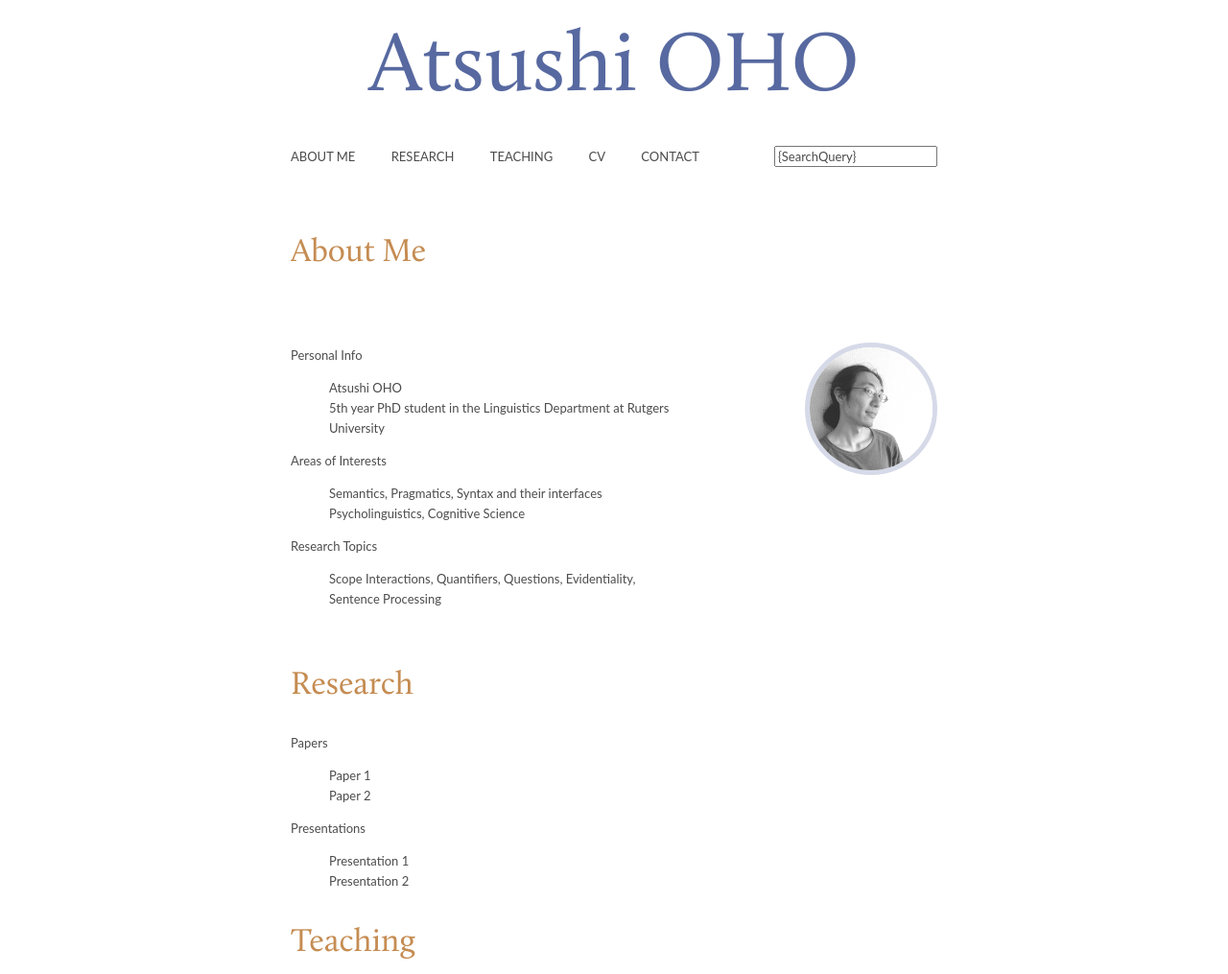
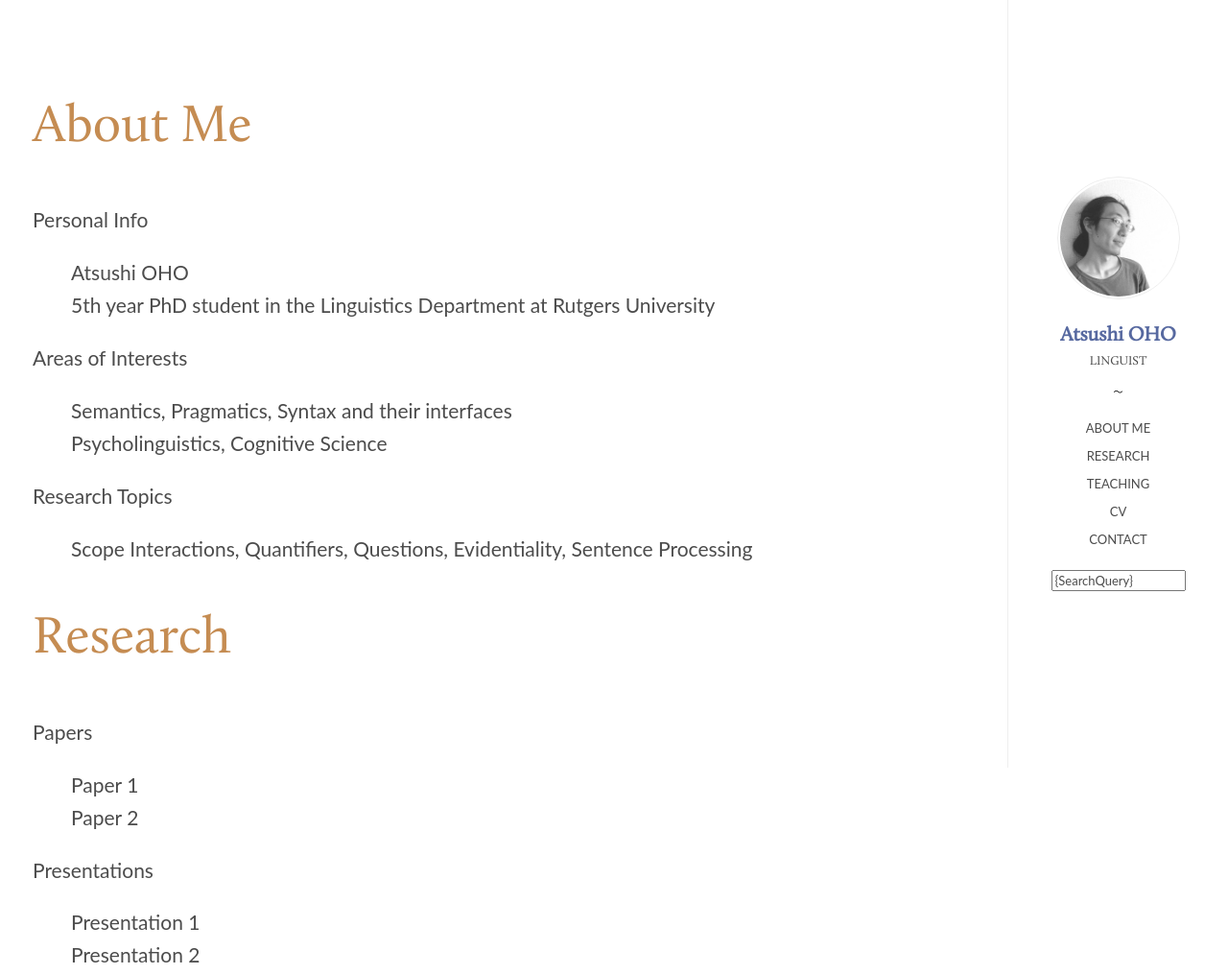
Before and after one commit to nkephart/Atsushi-Oho, a plain HTML site: page Code/tumblr/index.html in a window 1280 px wide. Shown: the top 1015 px of the page at 96% size. Drawn offline with nearby package versions, Linux system fonts and the light colour scheme; a small style sheet from the web is missing.

Commit message:
New layout

```diff
--- a/Code/tumblr/index.html
+++ b/Code/tumblr/index.html
@@ -59,24 +59,26 @@
 <body>
 <div id="top-ancher"></div>
 <header role="banner">
-  <h1><a href="#top-ancher">Atsushi OHO</a></h1>
+  <section id="title">
+    <h1><a href="">Atsushi OHO</a></h1>
+    <span class="subtitle">Linguist</span>
+  </section>
+<!--      <img src="{PortraitURL-128}" alt="Portrait" class="portrait" />-->
+  <img src="img/portrait_sq_128.png" alt="Portrait" class="portrait" />
   <nav role="navigation">
-    <ul>
-      <li><a href="#about">About Me</a></li>
-      <li><a href="#research">Research</a></li>
-      <li><a href="#teaching">Teaching</a></li>
-      <li><a href="#cv">CV</a></li>
-      <li><a href="#contact">Contact</a></li>
-    </ul>
+    <a href="#about">About Me</a>
+    <a href="#research">Research</a>
+    <a href="#teaching">Teaching</a>
+    <a href="#cv">CV</a>
+    <a href="#contact">Contact</a>
     <form action="/search" method="get" id="" class="search-form">
-      <input type="text" placeholder="Search contents..." id="" name="" value="{SearchQuery}" />
+      <input type="text" placeholder="Search..." id="" name="" value="{SearchQuery}" />
     </form>
   </nav>
 </header>
 <article role="main">
   <section id="about">
     <h2>About Me</h2>
-    <section id="about-text">
     <h3>Personal Info</h3>
     <ul>
       <li>Atsushi OHO</li>
@@ -91,11 +93,6 @@
     <ul>
       <li>Scope Interactions, Quantifiers, Questions, Evidentiality, Sentence Processing</li>
     </ul>
-    </section>
-    <section id="about-image">
-<!--      <img src="{PortraitURL-128}" alt="Portrait" class="portrait" />-->
-      <img src="img/portrait_sq_128.png" alt="Portrait" class="portrait" />
-    </section>
   </section>
 
   <section id="research">
@@ -223,13 +220,10 @@
   </section>
 </article>
 <footer role="contentinfo">
-  <div id="footer-container">
-    <ul class="footer-notes">
+  <ul>
     <li>Copyright&nbsp;&copy;&nbsp;{CopyrightYears}&nbsp;<a href="http://atsushioho-draft.tumblr.com">Atsushi&nbsp;OHO</a></li>
-      <li>|</li>
     <li><a href="#top-ancher">Back to top</a></li>
   </ul>
-  </div>
 </footer>
 <!-- jQuery libs and scripts -->
 <script type="text/javascript" src="http://ajax.googleapis.com/ajax/libs/jquery/2.1.1/jquery.min.js"></script>
@@ -244,7 +238,6 @@
   (i[r].q=i[r].q||[]).push(arguments)},i[r].l=1*new Date();a=s.createElement(o),
   m=s.getElementsByTagName(o)[0];a.async=1;a.src=g;m.parentNode.insertBefore(a,m)
   })(window,document,'script','//www.google-analytics.com/analytics.js','ga');
-
   ga('create', 'UA-53010814-1', 'auto');
   ga('send', 'pageview');
 </script>
--- a/Code/tumblr/sass/modules/_font-size.scss
+++ b/Code/tumblr/sass/modules/_font-size.scss
@@ -4,3 +4,14 @@
   font-size: $size*10+px;
   font-size: $size+rem;
 }
+
+@mixin font-smoothing($value: antialiased) {
+  @if $value == antialiased {
+    -webkit-font-smoothing: antialiased;
+    -moz-osx-font-smoothing: grayscale;
+  }
+  @else {
+    -webkit-font-smoothing: subpixel-antialiased;
+    -moz-osx-font-smoothing: auto;
+  }
+}
--- a/Code/tumblr/sass/modules/_variables.scss
+++ b/Code/tumblr/sass/modules/_variables.scss
@@ -18,9 +18,9 @@ $color-brown-20: #f1e3d5;
 
 // Typography variables
 
-$font-size-title: 8.9rem;
-$font-size-heading: 3.4rem;
-$font-size-body: 1.3rem;
+//$font-size-title: @include font-size(1.3);
+//$font-size-heading: @include font-size(2.1);
+//$font-size-body: @include font-size(0.8);
 
 $font-color-title: $color-blue-80;
 $font-color-heading: $color-brown-80;
--- a/Code/tumblr/sass/partials/_base.scss
+++ b/Code/tumblr/sass/partials/_base.scss
@@ -17,7 +17,6 @@ html {
 
 body {
   width: auto;
-  min-height: 100%;
 }
 
 li {
--- a/Code/tumblr/sass/partials/_structure.scss
+++ b/Code/tumblr/sass/partials/_structure.scss
@@ -2,84 +2,67 @@
 
 /* Header */
 
-header h1 {
-  @include margin(0);
+header {
+  height: 100%;
+  width: 230px;
+  position: fixed;
+  top: 0;
+  right: 0;
+  text-align: center;
+  border-left: solid 1px #eee;
+  @include display-flex;
+  @include flex-direction(column);
+  @include align-items(center);
+  @include justify-content(center);
+  @include box-shadow(0px,10px,rgba(0,0,0,0.3));
+}
+
+img.portrait {
+  height: 128px;
+  width: 128px;
+  border: solid 1px #eee;
+  @include margin(0,0,1.3);
+  @include padding(0.2);
+  @include border-radius(50%);
+  @include order(-1);
+}
+
+#title {
+  h1 {
+    @include margin(0.8,0,0);
+  }
+  &:after {
+    display: block;
+    content: "〜";
+    @include margin(1.3,0);
+  }
 }
 
 nav {
-  width: 700px;
-  margin: 0 auto;
-  @include padding(0.8,1.3);
-  @include clearfix;
-  ul {
-    float: left;
-    @include inline-block;
-    @include margin(0);
-    @include padding(0);
-    li {
-      text-transform: uppercase;
-      @include padding(0,3.4,0,0);
-      @include inline-block;
+  display: block;
+  a {
+    display: inherit;
+    @include margin(0.8,0,0);
+  }
+  form {
+    @include margin(2.1,0,0);
+    input {
+      width: 140px;
     }
-  }
-  .search-form {
-    float: right;
-    @include inline-block;
   }
 }
 
 /* Article */
 
 article {
-  width: 700px;
-  margin: 0 auto 34px;
-  @include padding(0,1.3);
+  width: auto;
+  @include margin(0,23,0,0);
+  @include padding(5.5,3.4);
 }
 
 section {
-  @include margin(3.4,0,1.3);
 }
 
 /* About section*/
 
-#about {
-  @include clearfix;
-  #about-text {
-    width: 60%;
-    float: left;
-  }
-  #about-image {
-    width: 40%;
-    float: left;
-    text-align: right;
-  }
-}
-
-.portrait {
-  border: solid 5px $color-blue-20;
-  @include margin(1,0,0);
-  @include border-radius(50%);
-}
-
 /* Footer */
-
-footer {
-  width: 100%;
-  bottom: 0;
-}
-
-#footer-container {
-  width: 700px;
-  margin: 0 auto;
-  @include padding(2.1,1.3,3.4);
-  ul.footer-notes {
-    text-align: right;
-    li {
-      @include inline-block;
-      @include margin(0,0,0,1.3);
-    }
-    li:last-child {
-      text-transform: uppercase;
-    }
-  }
-}
--- a/Code/tumblr/sass/partials/_typography.scss
+++ b/Code/tumblr/sass/partials/_typography.scss
@@ -4,41 +4,56 @@
   font-family: Calluna-Regular, Times New Roman, serif;
   font-weight: normal;
   font-style: normal;
+  text-rendering: optimizelegibility;
+  @include font-smoothing;
 }
 
 %text-sans-serif {
   font-family: Lato, Helvetica Neun, Helvetica, Arial, sans-serif;
   font-weight: normal;
   font-style: normal;
+  text-rendering: optimizelegibility;
+  @include font-smoothing;
 }
 
-a, form, p, span, td, ul, h3, h4, h5 {
+a, form, li, p, span, td, ul, h3, h4, h5 {
   @extend %text-sans-serif;
-  font-size: $font-size-body;
   line-height: 1.615;
   text-decoration: none;
   color: $font-color-body;
+  @include font-size(2.1);
 }
 
 h1 {
   @extend %text-serif;
-  font-size: $font-size-title;
+  font-weight: bold;
   color: $font-color-title;
-  text-align: center;
+  @include font-size(2.1);
   a {
     @extend h1;
   }
 }
 
+.subtitle {
+  @extend %text-serif;
+  text-transform: uppercase;
+  @include font-size(1.3);
+}
+
+nav {
+  * {
+    @include font-size(1.3);
+  }
+  a {
+    text-transform: uppercase;
+  }
+}
+
 h2 {
   @extend %text-serif;
-  font-size: $font-size-heading;
   color: $font-color-heading;
+  @include font-size(5.5);
   a {
     @extend h2;
   }
 }
-
-.subtitle {
-  font-size: $font-size-heading;
-}
```
Also changed, not shown: Code/tumblr/css/style.css, 1 other file. Lines whose indentation alone changed are shown as unchanged.
